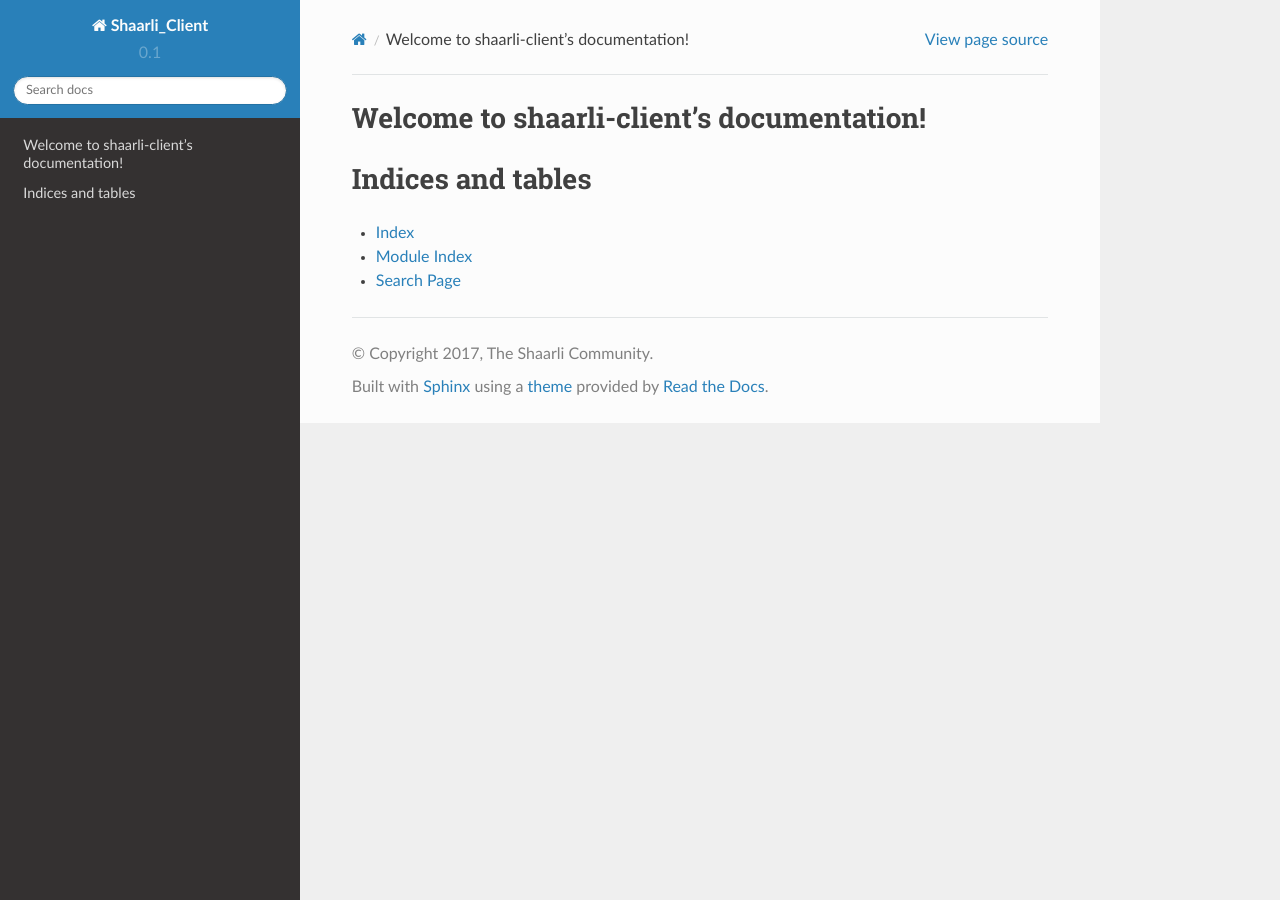
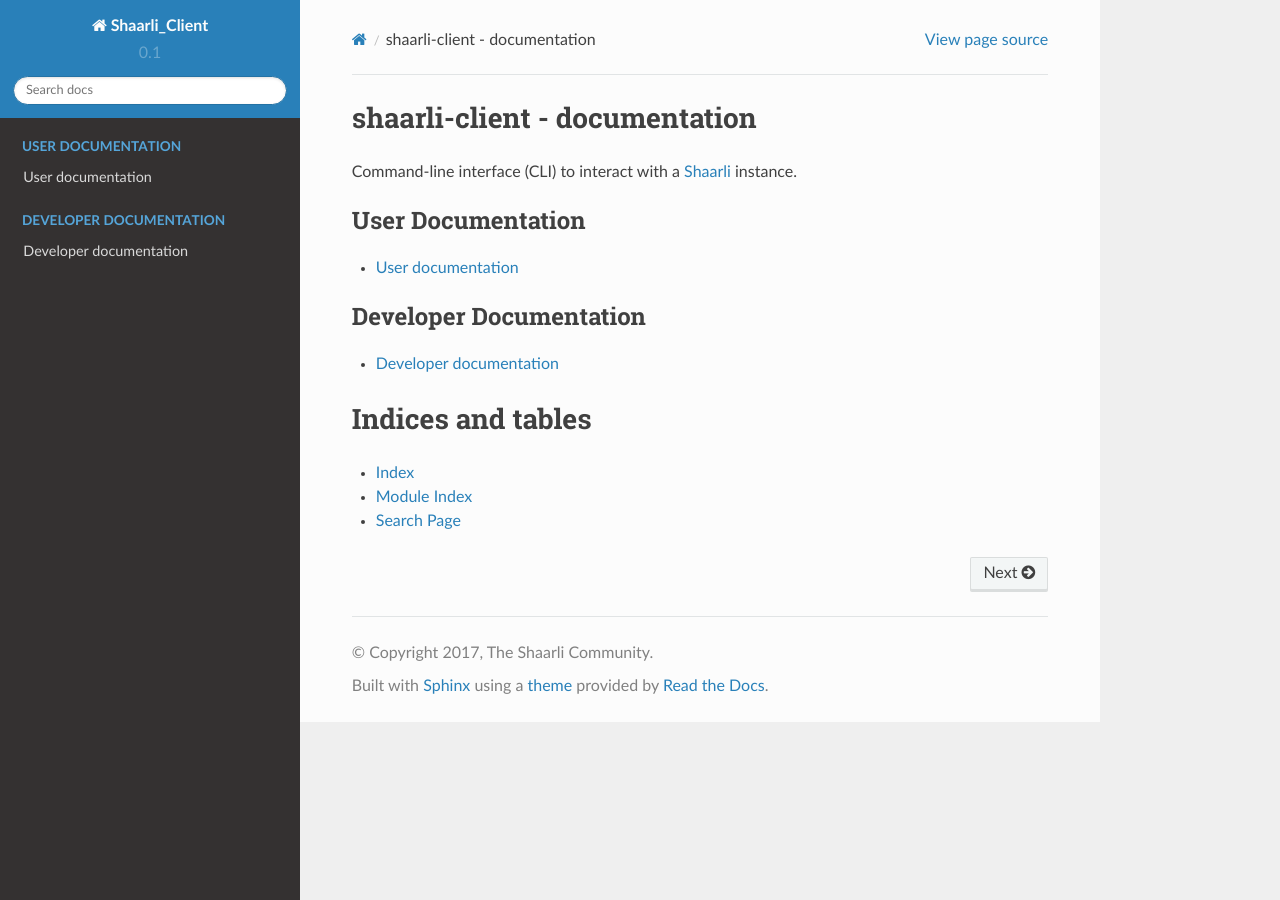
Before and after one commit to shaarli/python-shaarli-client, a Sphinx documentation site: the page built from docs/index.rst, in a window 1280 px wide. Built offline with Sphinx 7.4.7 and the Read the Docs theme 2.0.0, drawn with Linux system fonts in a browser that asks for light colours.

Commit message:
docs: add placeholder sections
Signed-off-by: VirtualTam <virtualtam@flibidi.net>

```diff
--- a/CHANGELOG.rst
+++ b/CHANGELOG.rst
@@ -17,3 +17,4 @@
 
 * Python project structure
 * Packaging metadata
+* Sphinx documentation
--- /dev/null
+++ b/docs/developer.rst
@@ -0,0 +1,4 @@
+Developer documentation
+=======================
+
+Write developer documentation here!
--- a/docs/index.rst
+++ b/docs/index.rst
@@ -3,13 +3,24 @@
    You can adapt this file completely to your liking, but it should at least
    contain the root `toctree` directive.
 
-Welcome to shaarli-client's documentation!
-==========================================
+shaarli-client - documentation
+==============================
+
+Command-line interface (CLI) to interact with a `Shaarli`_ instance.
+
+.. _Shaarli: https://github.com/shaarli/Shaarli
 
 .. toctree::
    :maxdepth: 2
-   :caption: Contents:
+   :caption: User Documentation
 
+   user
+
+.. toctree::
+   :maxdepth: 2
+   :caption: Developer Documentation
+
+   developer
 
 
 Indices and tables
--- /dev/null
+++ b/docs/user.rst
@@ -0,0 +1,4 @@
+User documentation
+==================
+
+Write user documentation here!
```
Also changed, not shown: 1 other file.
